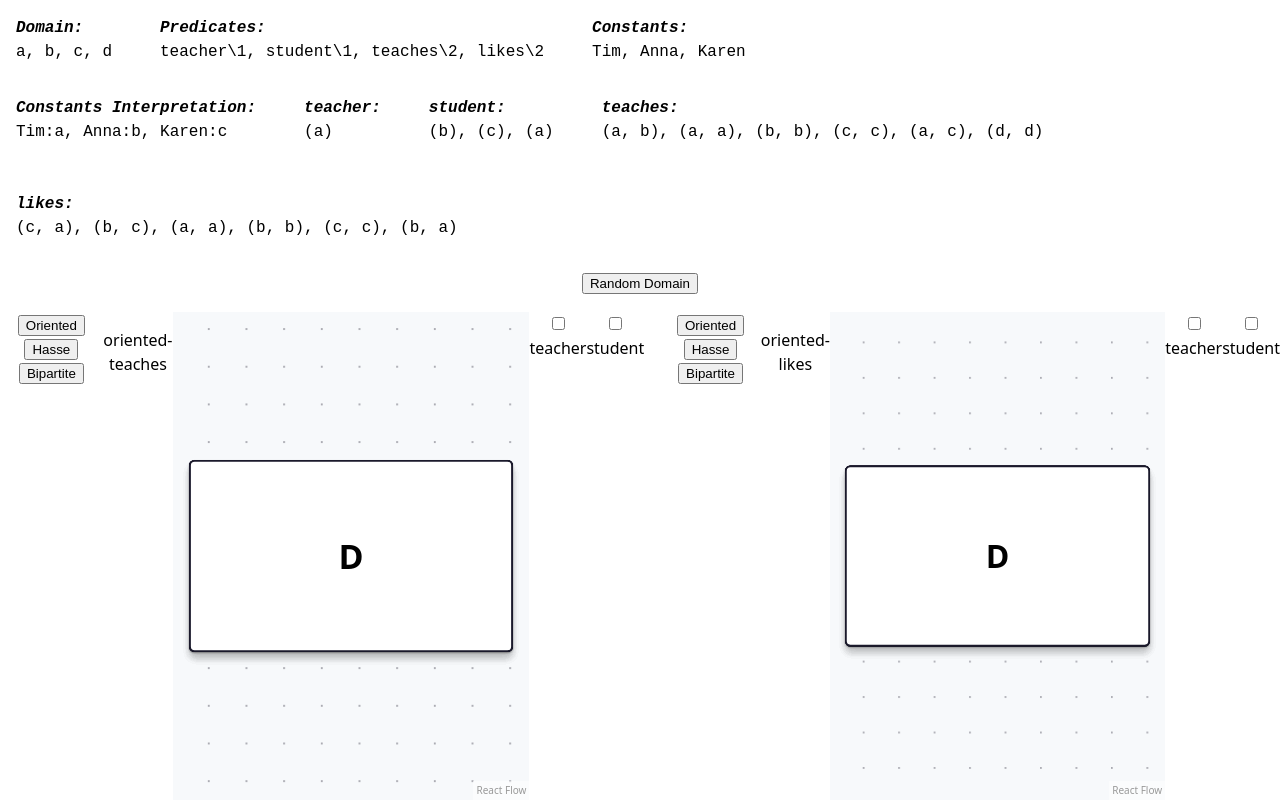
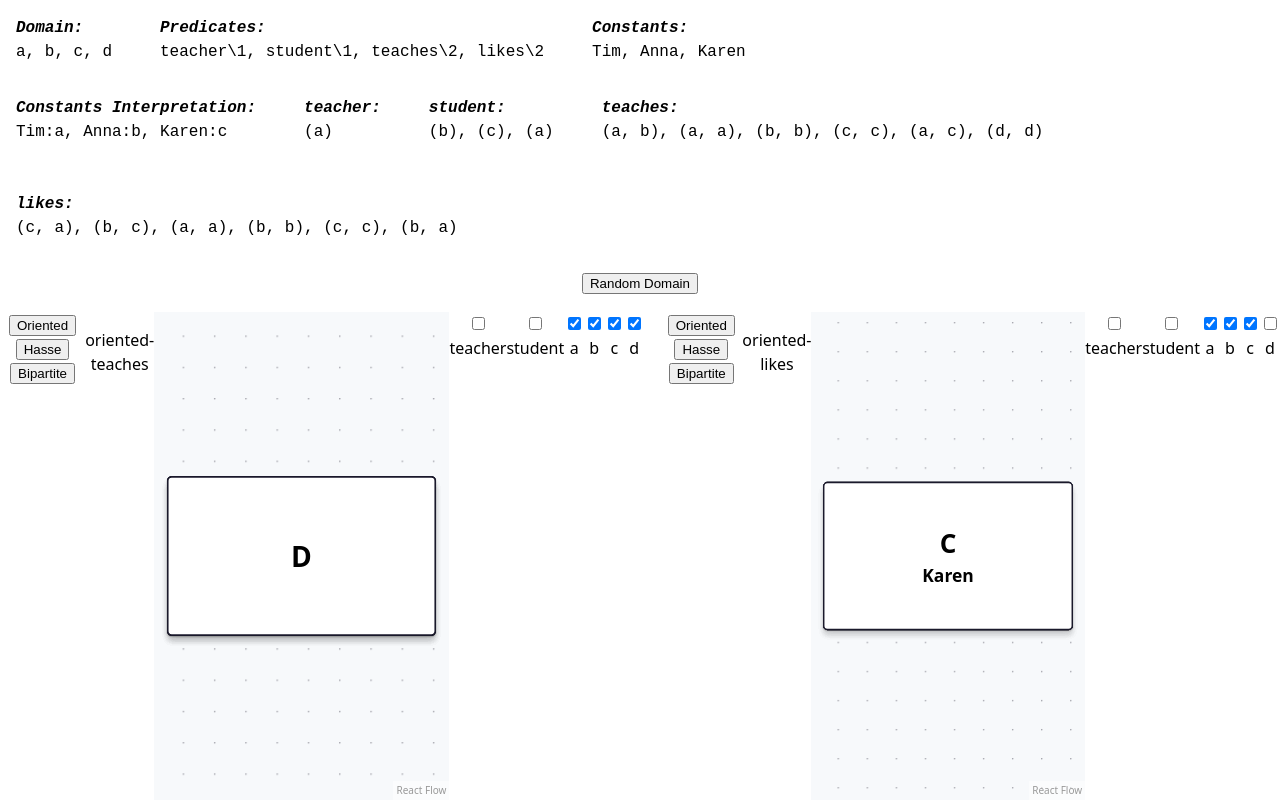
Before and after one commit to marcsek/rp-graphs, a React (Vite) app: page / in a window 1280 px wide. Built offline with nearby package versions, Linux system fonts and the light colour scheme.

Commit message:
added ability to filter nodes

```diff
--- /dev/null
+++ b/src/components/NodeSelector/NodeSelector.tsx
@@ -0,0 +1,36 @@
+import { useAppDispatch, useAppSelector } from "../../app/hooks";
+import { selectedNodesChanged } from "../../graphs/graphSlice";
+import type { GraphType } from "../../graphs/plugins";
+
+export default function NodeSelector({
+    id,
+    type,
+}: {
+    id: string;
+    type: GraphType;
+}) {
+    const dispatch = useAppDispatch();
+    const domain = useAppSelector((state) => state.structure.domain);
+    const selectedNodes = useAppSelector(
+        (state) => state.graphState[id][type].selectedNodes,
+    );
+
+    return domain.map((element) => (
+        <label key={element}>
+            <input
+                type="checkbox"
+                checked={selectedNodes.includes(element)}
+                onChange={() =>
+                    dispatch(
+                        selectedNodesChanged({
+                            id,
+                            type,
+                            toggledNode: element,
+                        }),
+                    )
+                }
+            />
+            {element}
+        </label>
+    ));
+}
--- a/src/graphs/BipartiteGraph/BipartiteGraph.tsx
+++ b/src/graphs/BipartiteGraph/BipartiteGraph.tsx
@@ -23,6 +23,7 @@ import CustomConnectionLine from "../graphComponents/DirectConnectionLine";
 import { useAppDispatch, useAppSelector } from "../../app/hooks";
 import { onConnected, onEdgesChanged, setNodes } from "../graphSlice.ts";
 import PredicateSelector from "../../components/PredicateSelector/PredicateSelector.tsx";
+import NodeSelector from "../../components/NodeSelector/NodeSelector.tsx";
 
 export type BipartiteNodeType = PredicateNodeType<{
     origin: "domain" | "range";
@@ -137,6 +138,7 @@ export default function BipartiteGraph({ id }: { id: string }) {
                 </ReactFlow>
             </div>
             <PredicateSelector id={id} type={type} />
+            <NodeSelector id={id} type={type} />
         </>
     );
 }
--- a/src/graphs/BipartiteGraph/plugin.ts
+++ b/src/graphs/BipartiteGraph/plugin.ts
@@ -6,18 +6,20 @@ export type BipartiteGraphState = {
     nodes: BipartiteNodeType[];
     edges: DirectEdgeType[];
     selectedPreds: string[];
+    selectedNodes: string[];
 };
 
 const createNode = (
     id: string,
     origin: BipartiteNodeType["data"]["origin"],
+    hidden = false,
 ): BipartiteNodeType => {
     return {
         id: `${origin === "domain" ? "d" : "r"}-${id}`,
         type: "predicate",
         position: { x: 0, y: 0 },
         data: { label: id, origin },
-        //hidden: !iP.flat().includes(domElement),
+        hidden,
     };
 };
 
@@ -37,11 +39,13 @@ export const bipartiteGraphPlugin: Plugin<"bipartite"> = {
             nodes: [],
             edges: [],
             selectedPreds: [],
+            selectedNodes: [...new Set(struct.iP[predicate].flat())],
         };
 
         struct.domain.forEach((domElement) => {
-            graph.nodes.push(createNode(domElement, "domain"));
-            graph.nodes.push(createNode(domElement, "range"));
+            const hidden = !graph.selectedNodes.includes(domElement);
+            graph.nodes.push(createNode(domElement, "domain", hidden));
+            graph.nodes.push(createNode(domElement, "range", hidden));
         });
 
         iP.forEach(([source, target]) => {
@@ -55,12 +59,29 @@ export const bipartiteGraphPlugin: Plugin<"bipartite"> = {
         const nodeById = new Map(prev.nodes.map((n) => [n.id, n]));
 
         const newNodes = domain.flatMap((element) => [
-            nodeById.get(`d-${element}`) ?? createNode(element, "domain"),
-            nodeById.get(`r-${element}`) ?? createNode(element, "range"),
+            nodeById.get(`d-${element}`) ?? createNode(element, "domain", true),
+            nodeById.get(`r-${element}`) ?? createNode(element, "range", true),
         ]);
-        console.log(newNodes);
 
-        return { ...prev, nodes: newNodes };
+        const selectedNodes = newNodes
+            .filter((node) => !node.hidden)
+            .map((node) => node.id.slice("d-".length));
+
+        return { ...prev, nodes: newNodes, selectedNodes };
+    },
+
+    hideNodes(prev, toggledNode) {
+        let selected = [...prev.selectedNodes];
+        if (selected.includes(toggledNode))
+            selected = selected.filter((pred) => pred != toggledNode);
+        else selected.push(toggledNode);
+
+        const newNodes = prev.nodes.map((node) => ({
+            ...node,
+            hidden: !selected.includes(node.id.slice("d-".length)),
+        }));
+
+        return { ...prev, nodes: newNodes, selectedNodes: selected };
     },
 
     syncPredIntr(prev, intr) {
--- a/src/graphs/HasseDiagram/HasseDiagram.tsx
+++ b/src/graphs/HasseDiagram/HasseDiagram.tsx
@@ -23,6 +23,7 @@ import { useAppDispatch, useAppSelector } from "../../app/hooks";
 import { onConnected, onEdgesChanged, onNodesChanged } from "../graphSlice.ts";
 import { staysValidHasseWithEdge, type BinaryRelation } from "./posetHelpers";
 import PredicateSelector from "../../components/PredicateSelector/PredicateSelector.tsx";
+import NodeSelector from "../../components/NodeSelector/NodeSelector.tsx";
 
 const connectionLineStyle = {
     stroke: "#b1b1b7",
@@ -111,6 +112,7 @@ export default function HasseDiagram({ id }: { id: string }) {
                 </ReactFlow>
             </div>
             <PredicateSelector id={id} type={type} />
+            <NodeSelector id={id} type={type} />
         </>
     );
 }
--- a/src/graphs/HasseDiagram/plugin.ts
+++ b/src/graphs/HasseDiagram/plugin.ts
@@ -11,17 +11,18 @@ import {
 export type HasseDiagramState = {
     nodes: PredicateNodeType[];
     edges: DirectEdgeType[];
+    selectedPreds: string[];
+    selectedNodes: string[];
     isPoset: boolean;
-    selectedPreds: string[];
 };
 
-const createNode = (id: string): PredicateNodeType => {
+const createNode = (id: string, hidden = false): PredicateNodeType => {
     return {
         id: id,
         type: "predicate",
         position: { x: 0, y: 0 },
         data: { label: id },
-        //hidden: !iP.flat().includes(domElement),
+        hidden,
     };
 };
 
@@ -42,6 +43,7 @@ export const hasseDiagramPlugin: Plugin<"hasse"> = {
             edges: [],
             isPoset: true,
             selectedPreds: [],
+            selectedNodes: [...new Set(struct.iP[predicate].flat())],
         };
 
         if (!isPoset(iP as [string, string][])) {
@@ -50,7 +52,12 @@ export const hasseDiagramPlugin: Plugin<"hasse"> = {
         }
 
         struct.domain.forEach((domElement) =>
-            graph.nodes.push(createNode(domElement)),
+            graph.nodes.push(
+                createNode(
+                    domElement,
+                    !graph.selectedNodes.includes(domElement),
+                ),
+            ),
         );
 
         const hasseEdges = reducePosetRelations(iP);
@@ -65,10 +72,28 @@ export const hasseDiagramPlugin: Plugin<"hasse"> = {
         const nodeById = new Map(prev.nodes.map((n) => [n.id, n]));
 
         const newNodes = domain.map(
-            (element) => nodeById.get(element) ?? createNode(element),
+            (element) => nodeById.get(element) ?? createNode(element, true),
         );
 
-        return { ...prev, nodes: newNodes };
+        const selectedNodes = newNodes
+            .filter((node) => !node.hidden)
+            .map((node) => node.id);
+
+        return { ...prev, nodes: newNodes, selectedNodes };
+    },
+
+    hideNodes(prev, toggledNode) {
+        let selected = [...prev.selectedNodes];
+        if (selected.includes(toggledNode))
+            selected = selected.filter((pred) => pred != toggledNode);
+        else selected.push(toggledNode);
+
+        const newNodes = prev.nodes.map((node) => ({
+            ...node,
+            hidden: !selected.includes(node.id),
+        }));
+
+        return { ...prev, nodes: newNodes, selectedNodes: selected };
     },
 
     syncPredIntr(prev, intr) {
--- a/src/graphs/OrientedGraph/OrientedGraph.tsx
+++ b/src/graphs/OrientedGraph/OrientedGraph.tsx
@@ -22,6 +22,7 @@ import CustomConnectionLine from "../graphComponents/DirectConnectionLine";
 import { useAppDispatch, useAppSelector } from "../../app/hooks";
 import { onConnected, onEdgesChanged, onNodesChanged } from "../graphSlice.ts";
 import PredicateSelector from "../../components/PredicateSelector/PredicateSelector.tsx";
+import NodeSelector from "../../components/NodeSelector/NodeSelector.tsx";
 
 const connectionLineStyle = {
     stroke: "#b1b1b7",
@@ -102,6 +103,7 @@ export default function OrientedGraph({ id }: { id: string }) {
                 </ReactFlow>
             </div>
             <PredicateSelector id={id} type={type} />
+            <NodeSelector id={id} type={type} />
         </>
     );
 }
--- a/src/graphs/OrientedGraph/plugin.ts
+++ b/src/graphs/OrientedGraph/plugin.ts
@@ -6,15 +6,16 @@ export type OrientedGraphState = {
     nodes: PredicateNodeType[];
     edges: DirectEdgeType[];
     selectedPreds: string[];
+    selectedNodes: string[];
 };
 
-const createNode = (id: string): PredicateNodeType => {
+const createNode = (id: string, hidden = false): PredicateNodeType => {
     return {
         id: id,
         type: "predicate",
         position: { x: 0, y: 0 },
         data: { label: id },
-        //hidden: !iP.flat().includes(domElement),
+        hidden,
     };
 };
 
@@ -32,12 +33,18 @@ export const orientedGraphPlugin: Plugin<"oriented"> = {
             nodes: [],
             edges: [],
             selectedPreds: [],
+            selectedNodes: [...new Set(struct.iP[predicate].flat())],
         };
 
         const iP = struct.iP[predicate];
 
         struct.domain.forEach((domElement) =>
-            graph.nodes.push(createNode(domElement)),
+            graph.nodes.push(
+                createNode(
+                    domElement,
+                    !graph.selectedNodes.includes(domElement),
+                ),
+            ),
         );
 
         iP.forEach(([source, target]) =>
@@ -51,10 +58,28 @@ export const orientedGraphPlugin: Plugin<"oriented"> = {
         const nodeById = new Map(prev.nodes.map((n) => [n.id, n]));
 
         const newNodes = domain.map(
-            (element) => nodeById.get(element) ?? createNode(element),
+            (element) => nodeById.get(element) ?? createNode(element, true),
         );
 
-        return { ...prev, nodes: newNodes };
+        const selectedNodes = newNodes
+            .filter((node) => !node.hidden)
+            .map((node) => node.id);
+
+        return { ...prev, nodes: newNodes, selectedNodes };
+    },
+
+    hideNodes(prev, toggledNode) {
+        let selected = [...prev.selectedNodes];
+        if (selected.includes(toggledNode))
+            selected = selected.filter((pred) => pred != toggledNode);
+        else selected.push(toggledNode);
+
+        const newNodes = prev.nodes.map((node) => ({
+            ...node,
+            hidden: !selected.includes(node.id),
+        }));
+
+        return { ...prev, nodes: newNodes, selectedNodes: selected };
     },
 
     syncPredIntr(prev, intr) {
--- a/src/graphs/graphSlice.ts
+++ b/src/graphs/graphSlice.ts
@@ -22,11 +22,15 @@ import {
     domainChanged,
     predInterpretationChanged,
 } from "../components/StructureExplorer/structureSlice";
-import { type BinaryRelation } from "./HasseDiagram/posetHelpers";
+import {
+    expandReducedPoset,
+    type BinaryRelation,
+} from "./HasseDiagram/posetHelpers";
 import {
     graphTypes,
     plugins,
     processEdgesToRelation,
+    processHideNodes,
     processSyncNodes,
     processSyncPredIntr,
     type GraphState,
@@ -98,6 +102,19 @@ export const graphManagerSlice = createSlice({
                     (pred) => pred != predicate,
                 );
             else selected.push(predicate);
+        },
+
+        nodeToggled(
+            state,
+            action: PayloadAction<WithGraphId<{ node: string }>>,
+        ) {
+            const { id, type, node } = action.payload;
+
+            (state[id][type] as GraphState[typeof type]) = processHideNodes(
+                plugins[type],
+                state[id][type],
+                node,
+            );
         },
     },
 
@@ -225,6 +242,47 @@ export const onConnected = ({
     };
 };
 
+export const selectedNodesChanged = ({
+    id,
+    type,
+    toggledNode,
+}: {
+    id: string;
+    type: GraphType;
+    toggledNode: string;
+}): AppThunk => {
+    return (dispatch, getState) => {
+        dispatch(nodeToggled({ id, type, node: toggledNode }));
+
+        if (type === "hasse" && getState().graphState[id][type].isPoset) {
+            const graphState = getState().graphState[id][type];
+            const vissibleNodes = graphState.nodes
+                .filter((node) => !node.hidden)
+                .map((node) => node.id);
+
+            const vissibleEdges = graphState.edges
+                .filter(
+                    ({ source, target }) =>
+                        vissibleNodes.includes(source) &&
+                        vissibleNodes.includes(target),
+                )
+                .map(({ source, target }) => [
+                    source,
+                    target,
+                ]) as BinaryRelation<string>;
+
+            const newRelation = expandReducedPoset(
+                vissibleEdges,
+                new Set(vissibleNodes),
+            );
+
+            dispatch(
+                predInterpretationChanged({ name: id, intr: newRelation }),
+            );
+        }
+    };
+};
+
 const initGraphManagerFromStruct = (struct: Structure, lang: Language) => {
     const managerState: GraphManagerState = {};
 
@@ -250,6 +308,7 @@ export const {
     edgeAdded,
     onNodesChanged,
     predicateToggled,
+    nodeToggled,
 } = graphManagerSlice.actions;
 
 export default graphManagerSlice.reducer;
--- a/src/graphs/plugins.ts
+++ b/src/graphs/plugins.ts
@@ -25,6 +25,7 @@ export type GraphType = (typeof graphTypes)[number];
 export interface Plugin<K extends GraphType> {
     init(struct: Structure, predicate: string): GraphState[K];
     syncNodes(prev: GraphState[K], domain: string[]): GraphState[K];
+    hideNodes(prev: GraphState[K], toggledNode: string): GraphState[K];
     syncPredIntr(
         prev: GraphState[K],
         intr: BinaryRelation<string>,
@@ -48,6 +49,14 @@ export function processSyncNodes<K extends GraphType>(
     return plugin.syncNodes(prev, domain);
 }
 
+export function processHideNodes<K extends GraphType>(
+    plugin: Plugin<K>,
+    prev: GraphState[K],
+    toggledNode: string,
+): GraphState[K] {
+    return plugin.hideNodes(prev, toggledNode);
+}
+
 export function processSyncPredIntr<K extends GraphType>(
     plugin: Plugin<K>,
     prev: GraphState[K],
```
